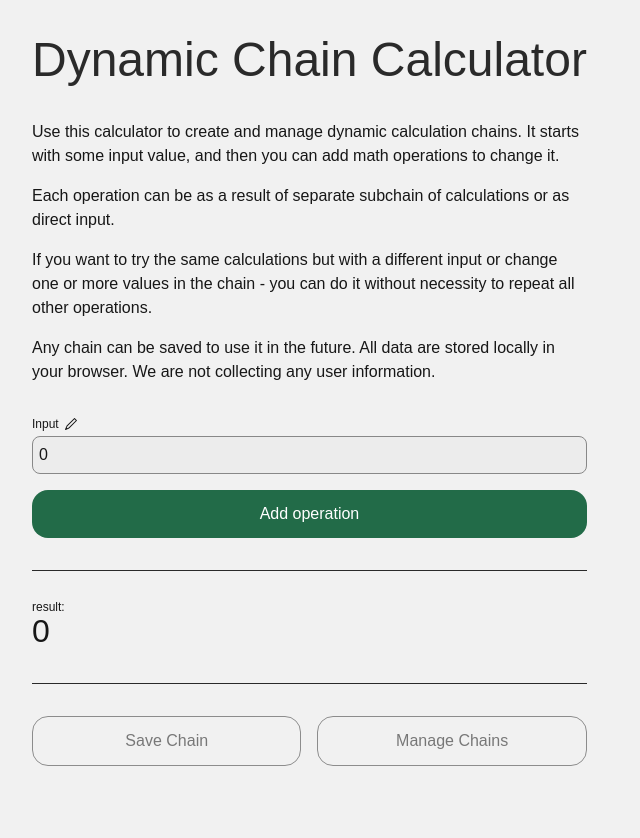
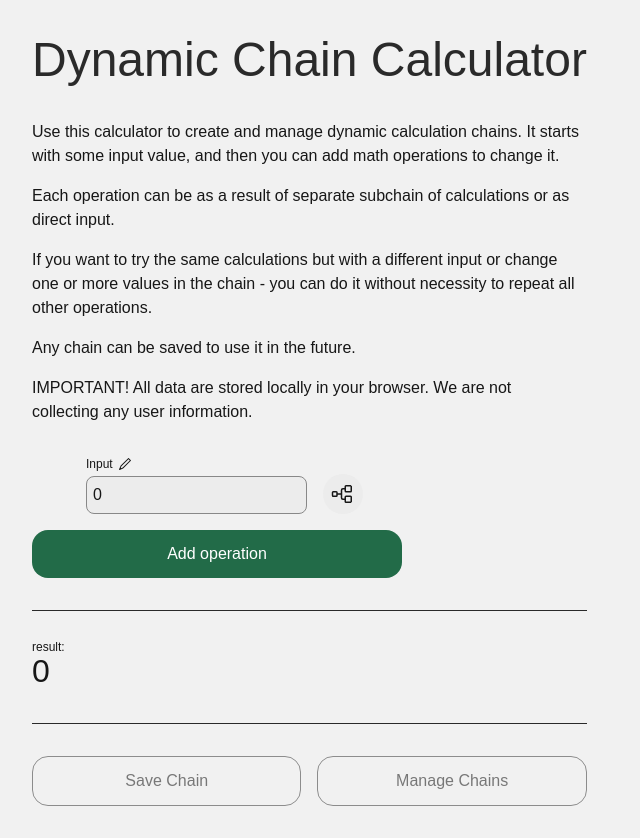
Before and after one commit to SerhiiCherkasov/toolbox, a Next.js app: page /dynamic-calculator in a window 1280 px wide. Shown: the whole page, without its empty margins (0-640 px from the left). Before the commit the page ends 800 px from the top, so only its background shows below. Built offline with nearby package versions, Linux system fonts and the light colour scheme; what tailwindcss-animated would draw is missing.

Commit message:
make initial input as a tree

```diff
--- a/src/app/dynamic-calculator/CalculatorRenderer.tsx
+++ b/src/app/dynamic-calculator/CalculatorRenderer.tsx
@@ -44,8 +44,6 @@ export const CalculatorRenderer = ({}: CalculatorRendererProps) => {
   };
 
   const onLoadChain = (name: string) => {
-    console.log(">>>>> name to load:", name);
-
     setOperations(storedOperations[name].operations || []);
     setInput(storedOperations[name].input || 0);
     setInputLabel(storedOperations[name].inputLabel || "Input");
@@ -88,6 +86,7 @@ export const CalculatorRenderer = ({}: CalculatorRendererProps) => {
               onClick={() => setChainName("")}
               disabled={!operations.length}
               variant="outlined"
+              className="max-w-[370px]"
             >
               Save Chain
             </Button>
@@ -110,6 +109,7 @@ export const CalculatorRenderer = ({}: CalculatorRendererProps) => {
             <Button
               disabled={!Object.keys(storedOperations).length}
               variant="outlined"
+              className="max-w-[370px]"
             >
               Manage Chains
             </Button>
--- a/src/app/dynamic-calculator/OperationCard.tsx
+++ b/src/app/dynamic-calculator/OperationCard.tsx
@@ -190,21 +190,24 @@ export const OperationCard = ({
   }, [currentValue]);
 
   return (
-    <div className="flex items-end gap-4">
+    <div className={classNames({ "pl-13.5": !id }, "flex items-end gap-4")}>
+      {!!id && (
         <IconSelect
           value={type}
           setValue={(value?: string) => onTypeChange(value as OperationType)}
           options={operationOptions}
         />
+      )}
       <NumberInput
         value={currentValue}
         onChange={(e) => setCurrentValue(+e.target.value)}
         label={label}
         editableLabel={true}
         onLabelEdit={onLabelChange}
-        wrapperClassName={classNames({ "bg-[var(--error-dark)]": error })}
+        wrapperClassName={classNames({ "bg-[var(--error-dark)]": error})}
         disabled={treeType && treeType !== "none"}
       />
+      {!!id && (
         <BaseDialog
           title="Delete Operation"
           trigger={
@@ -217,6 +220,7 @@ export const OperationCard = ({
           actionName="Delete"
           actionButtonVariant="warning"
         ></BaseDialog>
+      )}
       {(!treeType || treeType === "none") && (
         <Tooltip content="Make operations as result of subchain">
           <TreeStructureIcon
--- a/src/app/dynamic-calculator/OperationRenderer.tsx
+++ b/src/app/dynamic-calculator/OperationRenderer.tsx
@@ -1,9 +1,8 @@
 "use client";
 
-import { Dispatch, SetStateAction, useEffect } from "react";
+import { Dispatch, SetStateAction, useEffect, useState } from "react";
 import { Button } from "src/components/Button";
 import { operationList, OperationType } from "./OperationCard";
-import { NumberInput } from "src/components/Input/NumberInput";
 import { OperationBlock, TreeType } from "./OperationBlock";
 
 type OperationRendererProps = {
@@ -36,6 +35,7 @@ export const OperationRenderer = ({
   operations = [],
   setOperations,
 }: OperationRendererProps) => {
+  const [initTreeType, setInitTreeType] = useState<TreeType>("none");
   const onOperationChange = (newInstance: OperationInstance) => {
     setOperations((previous: OperationInstance[]) =>
       previous.map((operation) => {
@@ -60,6 +60,12 @@ export const OperationRenderer = ({
     ]);
   };
 
+  const onInitInputChange = (newInstance: Partial<OperationInstance>) => {
+    setInput(newInstance?.operand || 0);
+    setInputLabel(newInstance.label || "Input");
+    setInitTreeType(newInstance.treeType || "none");
+  };
+
   useEffect(() => {
     const result = operations.reduce((acc, operation) => {
       const opFunction = operationList.find(
@@ -78,12 +84,14 @@ export const OperationRenderer = ({
 
   return (
     <div className="animate-fade-right animate-duration-300 animate-ease-in-out flex flex-col gap-4">
-      <NumberInput
-        editableLabel={true}
-        value={input}
-        onChange={(e) => setInput(+e.target.value)}
+      <OperationBlock
+        id={0}
+        type="pass"
+        onChange={onInitInputChange}
+        operand={input}
         label={inputLabel}
-        onLabelEdit={setInputLabel}
+        onRemove={() => null}
+        treeType={initTreeType}
       />
       {operations.map((operation, index) => (
         <OperationBlock
@@ -94,7 +102,9 @@ export const OperationRenderer = ({
           {...operation}
         />
       ))}
-      <Button onClick={onAddOperation}>Add operation</Button>
+      <Button onClick={onAddOperation} className="max-w-[370px]">
+        Add operation
+      </Button>
     </div>
   );
 };
--- a/src/app/dynamic-calculator/page.tsx
+++ b/src/app/dynamic-calculator/page.tsx
@@ -21,8 +21,10 @@ export default function DynamicCalculator() {
           change one or more values in the chain - you can do it without
           necessity to repeat all other operations.
         </p>
+        <p>Any chain can be saved to use it in the future.</p>
         <p>
-          Any chain can be saved to use it in the future. All data are stored locally in your browser. We are not collecting any user information.
+          IMPORTANT! All data are stored locally in your browser. We are not
+          collecting any user information.
         </p>
       </div>
       <section>
```
Lines whose indentation alone changed are shown as unchanged.
